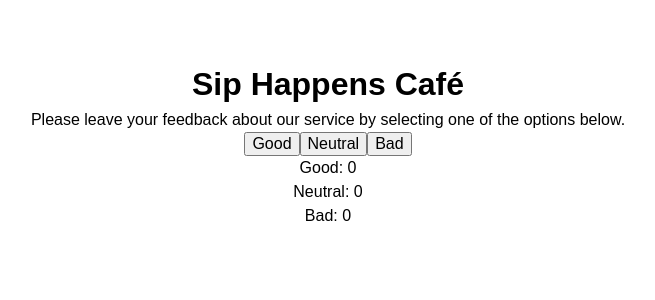
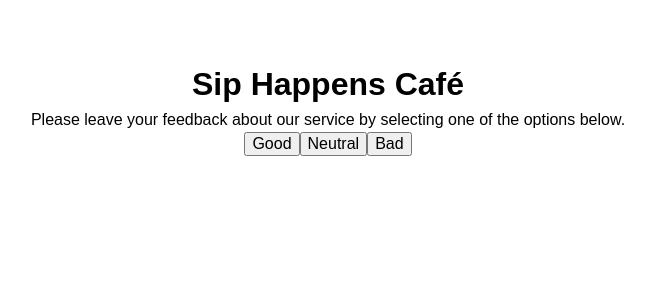
Before and after one commit to With0utN3me/goit-react-hw-02, a React (Vite) app: page / in a window 1280 px wide. Shown: the top 300 px of the page, without its empty margins (312-967 px from the left). Built offline with nearby package versions, Linux system fonts and the light colour scheme.

Commit message:
3/6 main tasks

```diff
--- a/src/components/App.jsx
+++ b/src/components/App.jsx
@@ -15,17 +15,30 @@ const App = () => {
       [feedbackType]: prevState[feedbackType] + 1
     }));
   }
+  const resetFeedbacks = () => {
+    setFeedbacks({
+      good: 0,
+      neutral: 0,
+      bad: 0
+    })
+  }
+  let [totalFeedback, setTotalFeedback] = useState(0)
+  const updateTotalFeedback = () => {
+    setTotalFeedback(
+      totalFeedback = feedbacks.good + feedbacks.neutral + feedbacks.bad
+    )
+  }
   return (
     <>
     <Description/>
-    <Options updateF={updateFeedback} />
-    <Feedback
-      valueG = {feedbacks.good}
-      valueN = {feedbacks.neutral}
-      valueB = {feedbacks.bad}
-    />
+    <Options updateF={updateFeedback} totalF={totalFeedback} updateTotalF={updateTotalFeedback} resetF={resetFeedbacks}/>
+    { totalFeedback > 0 &&
+      <Feedback
+        valueG = {feedbacks.good}
+        valueN = {feedbacks.neutral}
+        valueB = {feedbacks.bad}
+    />}
     </>
   )
 }
-
 export default App;
--- a/src/components/Options.jsx
+++ b/src/components/Options.jsx
@@ -1,9 +1,15 @@
-const Options = ({updateF}) => {
+
+const Options = ({updateF, totalF, updateTotalF, resetF}) => {
 return (
     <div>
-        <button onClick={() => updateF("good")}>Good</button>
-        <button onClick={() => updateF("neutral")}>Neutral</button>
-        <button onClick={() => updateF("bad")}>Bad</button>
+        <button onClick={() =>{updateF("good")
+        updateTotalF()}}>Good</button>
+        <button onClick={() => {updateF("neutral")
+        updateTotalF()}}>Neutral</button>
+        <button onClick={() => {updateF("bad")
+        updateTotalF()}}>Bad</button>
+        {totalF > 0 && <button onClick={() => {resetF()
+        updateTotalF()}}>Reset</button>}
     </div>
 )
 }
```
